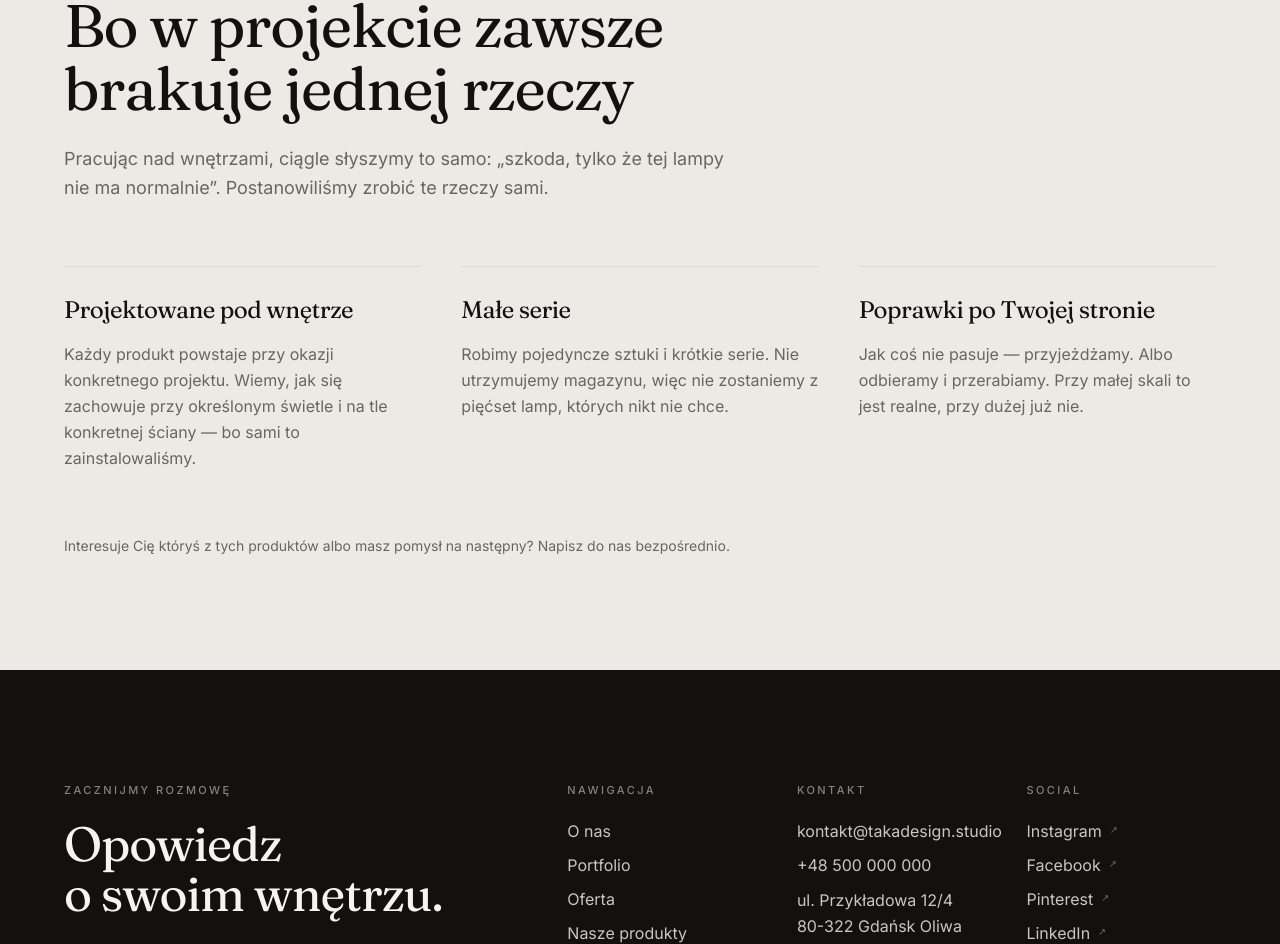
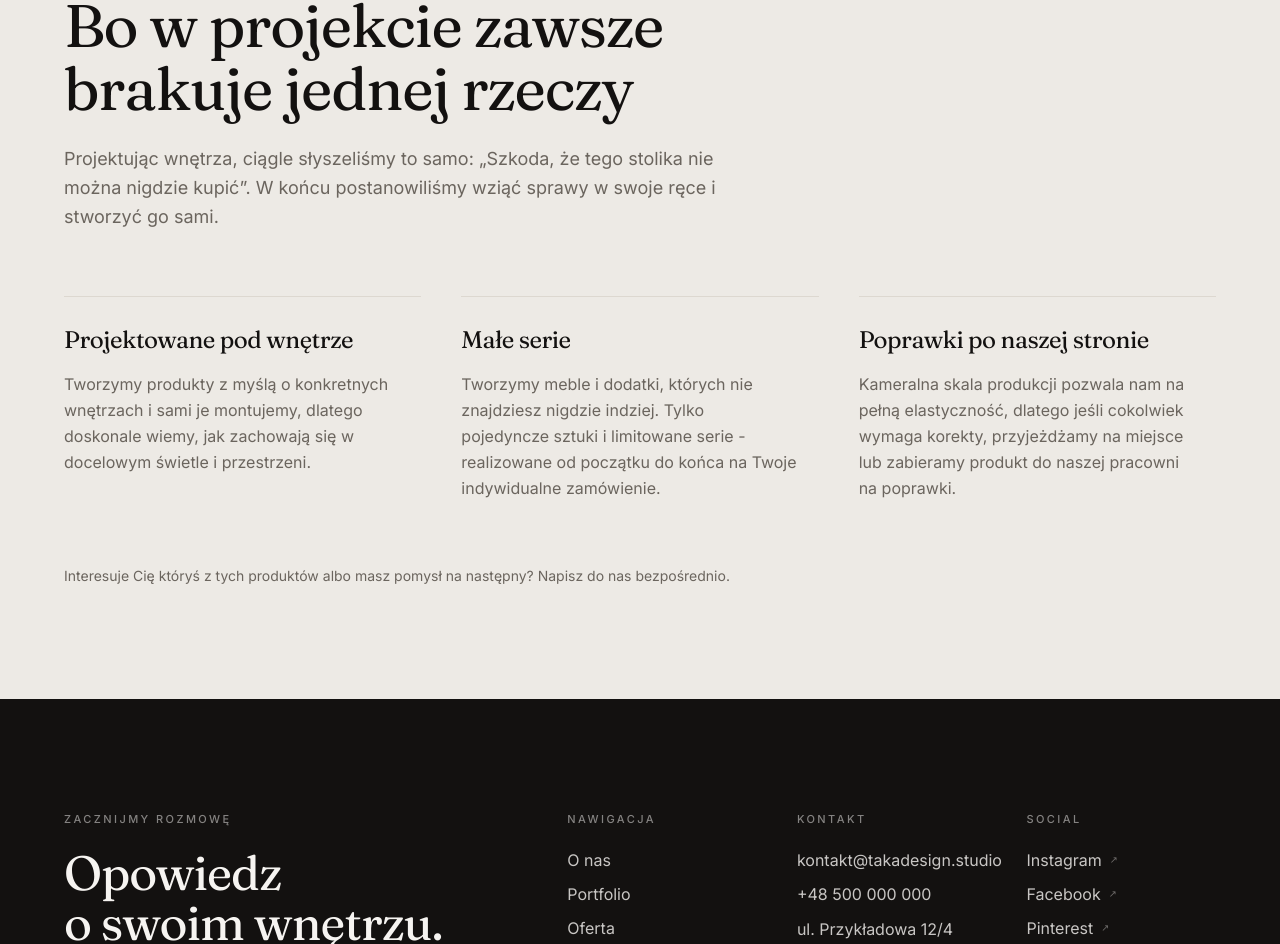
Before and after one commit to annfalcon/taka, a Next.js app: page /produkty in a window 1280 px wide. Shown: the part 4095-5039 px from the top of the page. Built offline with nearby package versions, Linux system fonts and the light colour scheme.

Commit message:
Poprawki - produkty

```diff
--- a/src/app/produkty/page.tsx
+++ b/src/app/produkty/page.tsx
@@ -35,22 +35,22 @@ export default function ProductsPage() {
           <SectionHeading
             eyebrow="Dlaczego własne"
             title="Bo w projekcie zawsze brakuje jednej rzeczy"
-            intro="Pracując nad wnętrzami, ciągle słyszymy to samo: „szkoda, tylko że tej lampy nie ma normalnie”. Postanowiliśmy zrobić te rzeczy sami."
+            intro="Projektując wnętrza, ciągle słyszeliśmy to samo: „Szkoda, że tego stolika nie można nigdzie kupić”. W końcu postanowiliśmy wziąć sprawy w swoje ręce i stworzyć go sami."
           />
 
           <ul className="mt-16 grid gap-x-10 gap-y-12 md:grid-cols-3">
             {[
               {
                 title: "Projektowane pod wnętrze",
-                body: "Każdy produkt powstaje przy okazji konkretnego projektu. Wiemy, jak się zachowuje przy określonym świetle i na tle konkretnej ściany — bo sami to zainstalowaliśmy.",
+                body: "Tworzymy produkty z myślą o konkretnych wnętrzach i sami je montujemy, dlatego doskonale wiemy, jak zachowają się w docelowym świetle i przestrzeni.",
               },
               {
                 title: "Małe serie",
-                body: "Robimy pojedyncze sztuki i krótkie serie. Nie utrzymujemy magazynu, więc nie zostaniemy z pięćset lamp, których nikt nie chce.",
+                body: "Tworzymy meble i dodatki, których nie znajdziesz nigdzie indziej. Tylko pojedyncze sztuki i limitowane serie - realizowane od początku do końca na Twoje indywidualne zamówienie.",
               },
               {
-                title: "Poprawki po Twojej stronie",
-                body: "Jak coś nie pasuje — przyjeżdżamy. Albo odbieramy i przerabiamy. Przy małej skali to jest realne, przy dużej już nie.",
+                title: "Poprawki po naszej stronie",
+                body: "Kameralna skala produkcji pozwala nam na pełną elastyczność, dlatego jeśli cokolwiek wymaga korekty, przyjeżdżamy na miejsce lub zabieramy produkt do naszej pracowni na poprawki.",
               },
             ].map((c, i) => (
               <Reveal
```
